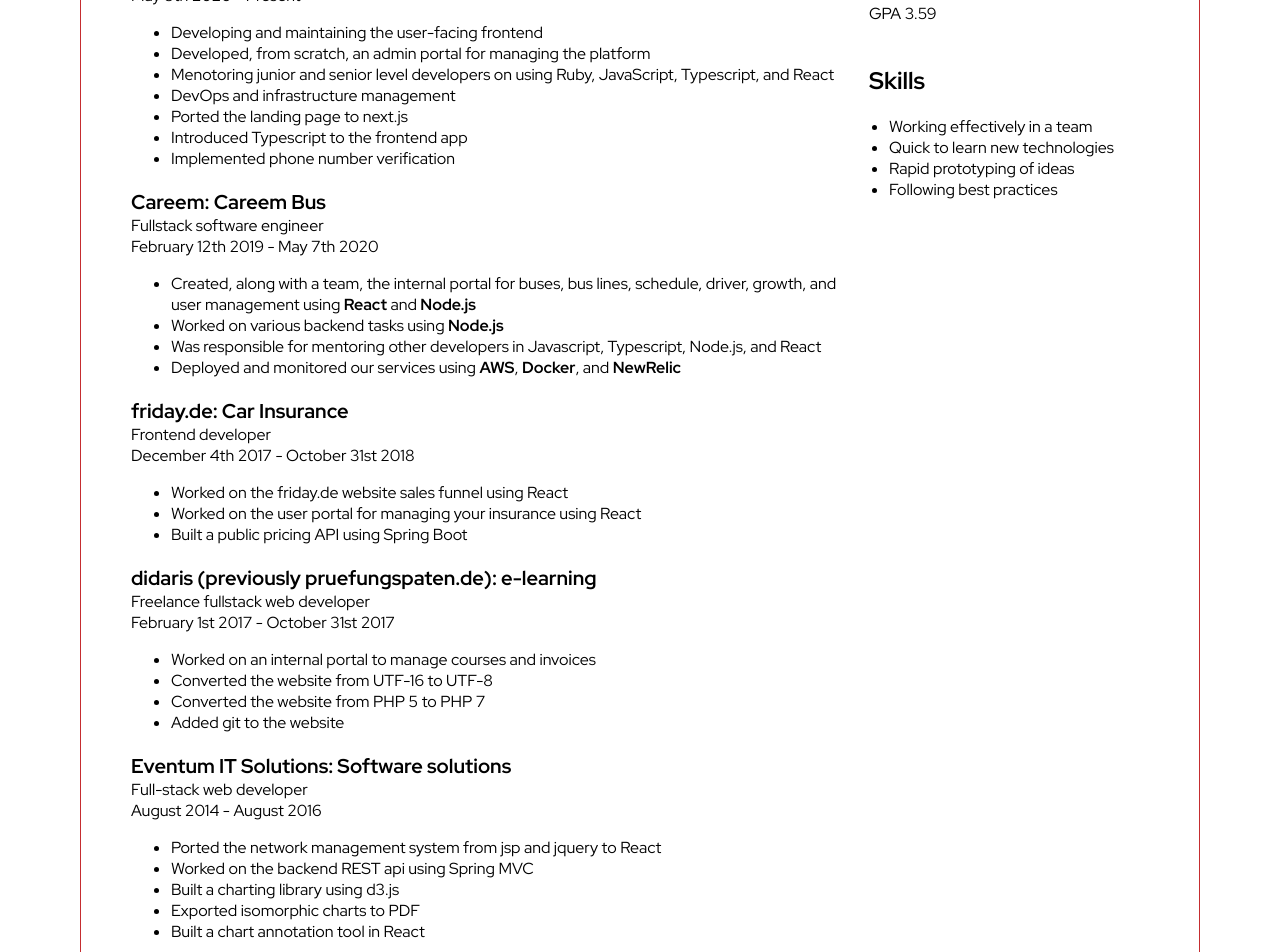
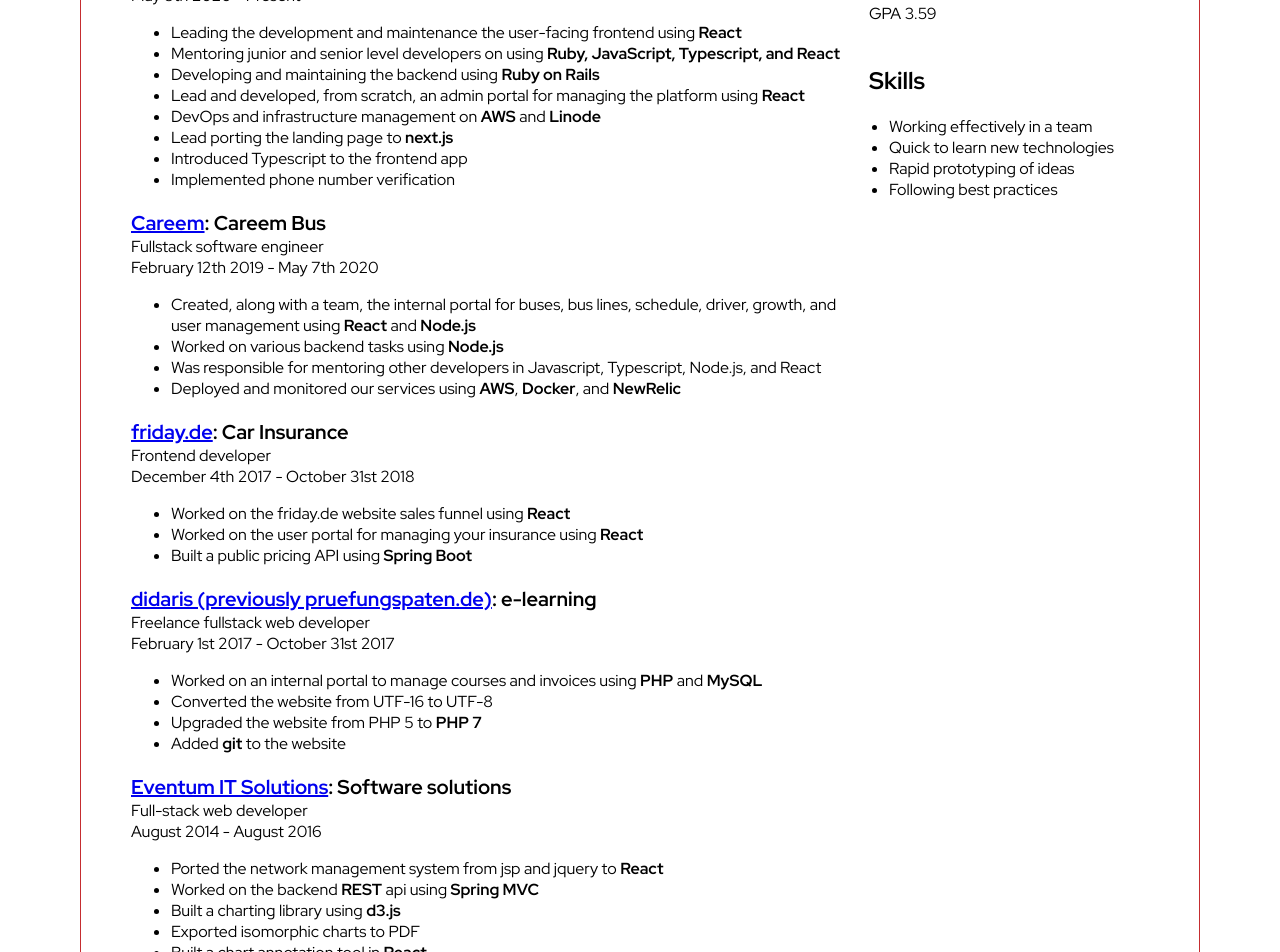
Before and after one commit to aghoneim92/homepage, a Next.js app: page /cv in a window 1280 px wide. Shown: the part 440-1392 px from the top of the page. Built offline with nearby package versions, Linux system fonts and the light colour scheme.

Commit message:
Update CV

```diff
--- a/components/CV/CV.tsx
+++ b/components/CV/CV.tsx
@@ -34,7 +34,7 @@
 
 const Name = styled.h1`
   font-size: ${pxToEm(30)};
-  font-weight: 900;
+  font-weight: bold;
   margin: 0;
 `;
 
@@ -67,7 +67,7 @@
 
 const CompanyName = styled.p`
   margin-bottom: 0;
-  font-weight: 900;
+  font-weight: bold;
   font-size: ${pxToEm(20)};
 `;
 
@@ -88,7 +88,7 @@
 `;
 
 const BSc = styled.p`
-  font-weight: 900;
+  font-weight: bold;
   font-size: ${pxToEm(18)};
   margin-bottom: 0;
 `;
@@ -120,15 +120,18 @@
         <div>
           <h2>Work Experience</h2>
           {workExperience.map(
-            ({
+            (
+              {
                 company,
                 companyDescription,
                 responsibilities,
                 position,
                 from,
                 to,
-            }) => (
-              <div key={company}>
+              },
+              index,
+            ) => (
+              <div key={index}>
                 <CompanyName>
                   {company}: {companyDescription}
                 </CompanyName>
@@ -137,13 +140,9 @@
                   <br />
                   {from} - {to}
                 </Position>
-                <ul>
-                  {responsibilities.map((responsibility, index) => (
-                    <li key={index}>{responsibility}</li>
-                  ))}
-                </ul>
+                {responsibilities}
               </div>
-            )
+            ),
           )}
         </div>
         <RightSide>
--- a/components/CV/workExperience.tsx
+++ b/components/CV/workExperience.tsx
@@ -2,106 +2,137 @@
   {
     from: "May 8th 2020",
     to: "Present",
-    company: "Knowledge Officer",
+    company: <a href="https://knowledgeofficer.com">Knowledge Officer</a>,
     companyDescription: "e-learning",
     position: "Senior Software Engineer",
-    responsibilities: [
-      "Developing and maintaining the user-facing frontend",
-      "Developed, from scratch, an admin portal for managing the platform",
-      "Menotoring junior and senior level developers on using Ruby, JavaScript, Typescript, and React",
-      "DevOps and infrastructure management",
-      "Ported the landing page to next.js",
-      "Introduced Typescript to the frontend app",
-      "Implemented phone number verification",
-    ],
-    technologies: [
-      "Ruby on Rails",
-      "Typescript",
-      "React",
-      "Next.js",
-      "Postgres",
-      "AWS",
-      "Linode",
-    ],
+    responsibilities: (
+      <ul>
+        <li>
+          Leading the development and maintenance the user-facing frontend using{" "}
+          <b>React</b>
+        </li>
+        <li>
+          Mentoring junior and senior level developers on using{" "}
+          <b>Ruby, JavaScript, Typescript, and React</b>
+        </li>
+        <li>
+          Developing and maintaining the backend using <b>Ruby on Rails</b>
+        </li>
+        <li>
+          Lead and developed, from scratch, an admin portal for managing the
+          platform using <b>React</b>
+        </li>
+        <li>
+          DevOps and infrastructure management on <b>AWS</b> and <b>Linode</b>
+        </li>
+        <li>
+          Lead porting the landing page to <b>next.js</b>
+        </li>
+        <li>Introduced Typescript to the frontend app</li>
+        <li>Implemented phone number verification</li>
+      </ul>
+    ),
   },
   {
     from: "February 12th 2019",
     to: "May 7th 2020",
-    company: "Careem",
+    company: <a href="https://careem.com">Careem</a>,
     location: "Cairo, Egypt",
     companyDescription: "Careem Bus",
     position: "Fullstack software engineer",
-    responsibilities: [
-      <span key={0}>
+    responsibilities: (
+      <ul>
+        <li>
           Created, along with a team, the internal portal for buses, bus lines,
           schedule, driver, growth, and user management using <b>React</b> and{" "}
           <b>Node.js</b>
-      </span>,
-      <span key={1}>
+        </li>
+        <li>
           Worked on various backend tasks using <b>Node.js</b>
-      </span>,
-      <span key={2}>
+        </li>
+        <li>
           Was responsible for mentoring other developers in Javascript,
           Typescript, Node.js, and React
-      </span>,
-      <span key={3}>
-        Deployed and monitored our services using <b>AWS</b>, <b>Docker</b>, and{" "}
-        <b>NewRelic</b>
-      </span>,
-    ],
-    technologies: [
-      "React",
-      "Typescript",
-      "Node.js",
-      "Postgres",
-      "Docker",
-      "AWS",
-    ],
+        </li>
+        <li>
+          Deployed and monitored our services using <b>AWS</b>, <b>Docker</b>,
+          and <b>NewRelic</b>
+        </li>
+      </ul>
+    ),
   },
   {
     from: "December 4th 2017",
     to: "October 31st 2018",
-    company: "friday.de",
+    company: <a href="https://friday.de">friday.de</a>,
     location: "Berlin, Germany",
     companyDescription: "Car Insurance",
     position: "Frontend developer",
-    responsibilities: [
-      "Worked on the friday.de website sales funnel using React",
-      "Worked on the user portal for managing your insurance using React",
-      "Built a public pricing API using Spring Boot",
-    ],
-    technologies: ["React", "Typescript", "Spring Boot", "AWS", "Docker"],
+    responsibilities: (
+      <ul>
+        <li>
+          Worked on the friday.de website sales funnel using <b>React</b>
+        </li>
+        <li>
+          Worked on the user portal for managing your insurance using{" "}
+          <b>React</b>
+        </li>
+        <li>
+          Built a public pricing API using <b>Spring Boot</b>
+        </li>
+      </ul>
+    ),
   },
   {
     from: "February 1st 2017",
     to: "October 31st 2017",
-    company: "didaris (previously pruefungspaten.de)",
+    company: (
+      <a href="https://didaris.com">didaris (previously pruefungspaten.de)</a>
+    ),
     location: "Berlin, Germany",
     companyDescription: "e-learning",
     position: "Freelance fullstack web developer",
-    responsibilities: [
-      "Worked on an internal portal to manage courses and invoices",
-      "Converted the website from UTF-16 to UTF-8",
-      "Converted the website from PHP 5 to PHP 7",
-      "Added git to the website",
-    ],
-    technologies: ["PHP", "mySQL"],
+    responsibilities: (
+      <ul>
+        <li>
+          Worked on an internal portal to manage courses and invoices using{" "}
+          <b>PHP</b> and <b>MySQL</b>
+        </li>
+        <li>Converted the website from UTF-16 to UTF-8</li>
+        <li>
+          Upgraded the website from PHP 5 to <b>PHP 7</b>
+        </li>
+        <li>
+          Added <b>git</b> to the website
+        </li>
+      </ul>
+    ),
   },
   {
     from: "August 2014",
     to: "August 2016",
-    company: "Eventum IT Solutions",
+    company: <a href="http://eventumsolutions.com">Eventum IT Solutions</a>,
     location: "Alexandria, Egypt",
     companyDescription: "Software solutions",
     position: "Full-stack web developer",
-    responsibilities: [
-      "Ported the network management system from jsp and jquery to React",
-      "Worked on the backend REST api using Spring MVC",
-      "Built a charting library using d3.js",
-      "Exported isomorphic charts to PDF",
-      "Built a chart annotation tool in React",
-    ],
-    technologies: ["React", "Spring MVC", "D3.js"],
+    responsibilities: (
+      <ul>
+        <li>
+          Ported the network management system from jsp and jquery to{" "}
+          <b>React</b>
+        </li>
+        <li>
+          Worked on the backend <b>REST</b> api using <b>Spring MVC</b>
+        </li>
+        <li>
+          Built a charting library using <b>d3.js</b>
+        </li>
+        <li>Exported isomorphic charts to PDF</li>
+        <li>
+          Built a chart annotation tool in <b>React</b>
+        </li>
+      </ul>
+    ),
   },
 ];
 
```
Lines whose indentation alone changed are shown as unchanged.
